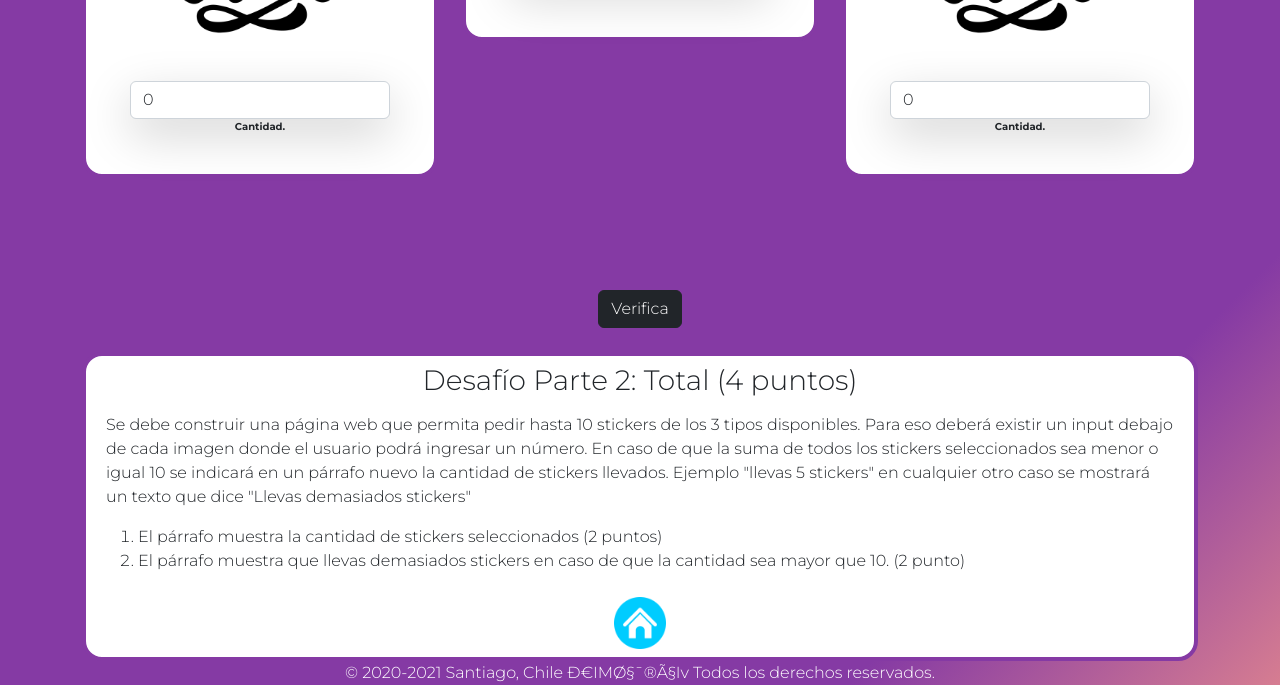
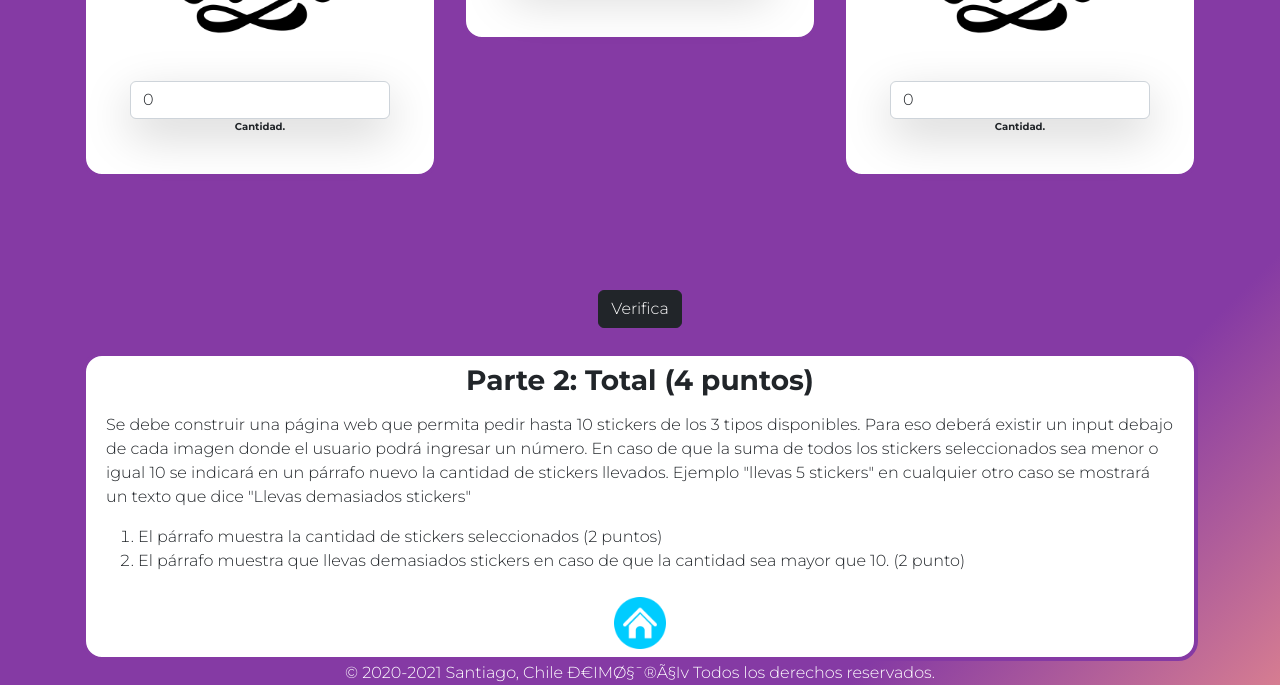
Before and after one commit to deimosrasiv/latam_uni3_2_javascript, a plain HTML site: page 2.html in a window 1280 px wide. Shown: the part 196-881 px from the top of the page. Drawn offline with nearby package versions, Linux system fonts and the light colour scheme; a web font is replaced by a local one.

Commit message:
title correction in challenge 02, added bold

```diff
--- a/2.html
+++ b/2.html
@@ -71,7 +71,7 @@
     </div>
     <div class="container">
         <div class="card " id="borderCard">
-            <h3 class="py-2" align="center">Desafío Parte 2: Total (4 puntos)</h3>
+            <h3 class="py-2" align="center"><b> Parte 2: Total (4 puntos)</b></h3>
             <p>Se debe construir una página web que permita pedir hasta 10 stickers de los 3 tipos
                 disponibles. Para eso deberá existir un input debajo de cada imagen donde el usuario podrá
                 ingresar un número. En caso de que la suma de todos los stickers seleccionados sea menor
```
